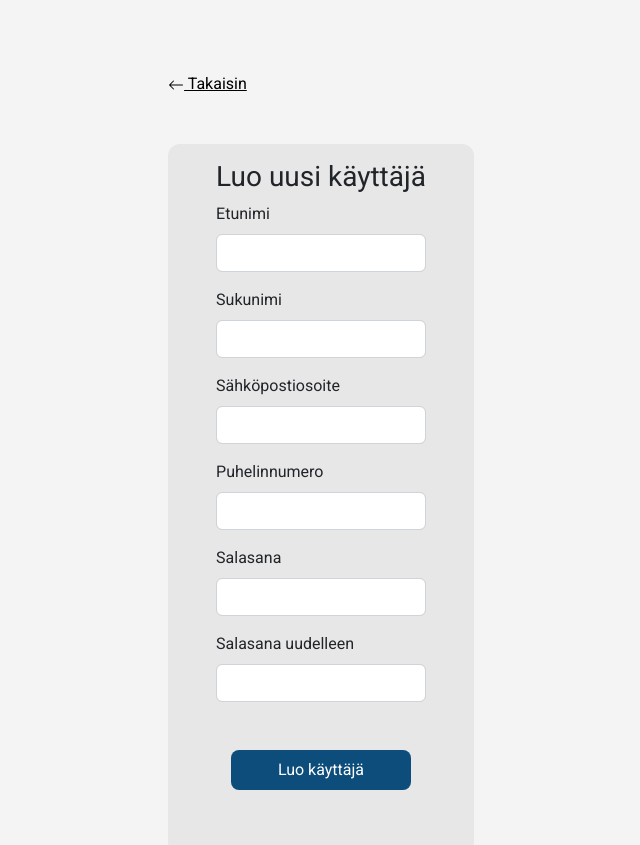
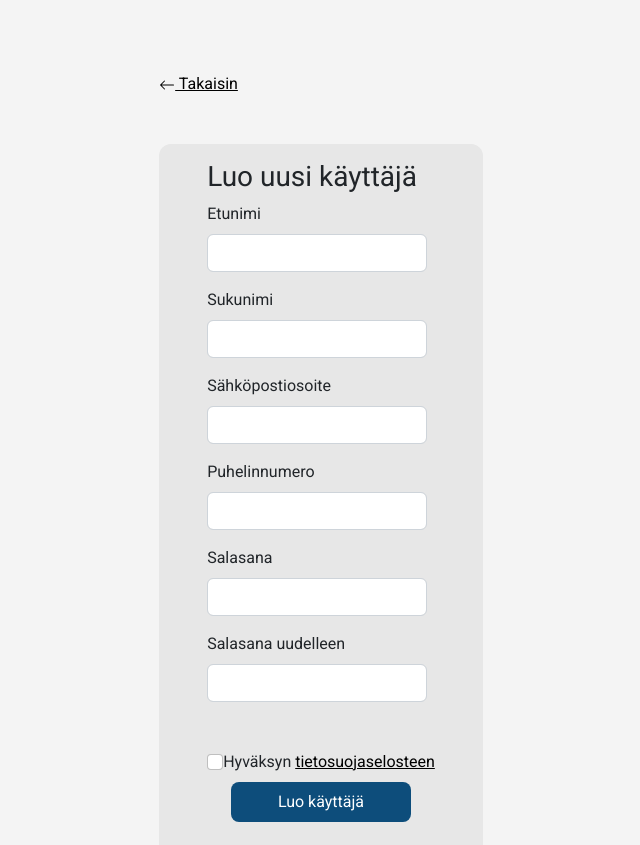
Before and after one commit to Tampereen-Urheilusukeltajat/Blenderi-UI, a React (Create React App) app: page /register in a window 1280 px wide. Shown: the top 845 px of the page, without its empty margins (319-959 px from the left). Built offline with nearby package versions, Linux system fonts and the light colour scheme; no server answers.

Commit message:
Accept data procetion policy when registering

```diff
--- a/src/components/SignUpForm.tsx
+++ b/src/components/SignUpForm.tsx
@@ -194,6 +194,25 @@ const SignUpForm = (): JSX.Element => {
                 Toista salasana uudelleen.
               </Form.Control.Feedback>
             </Form.Group>
+            <Form.Group className="flex row">
+              <Form.Label>
+                <div className="d-flex flex-row gx-5">
+                  <Form.Check
+                    aria-label="Hyväksyn tietosuojaselosteen"
+                    id="acceptDataProtectionPolicy"
+                    name="acceptDataProtectionPolicy"
+                    onChange={form.handleChange}
+                    required
+                  />
+                  <span>
+                    Hyväksyn{' '}
+                    <a href="/gdpr" target="_blank">
+                      tietosuojaselosteen
+                    </a>
+                  </span>
+                </div>
+              </Form.Label>
+            </Form.Group>
             <div className="d-flex justify-content-center mb-5">
               <PrimaryButton text="Luo käyttäjä" type={ButtonType.submit} />
             </div>
```
